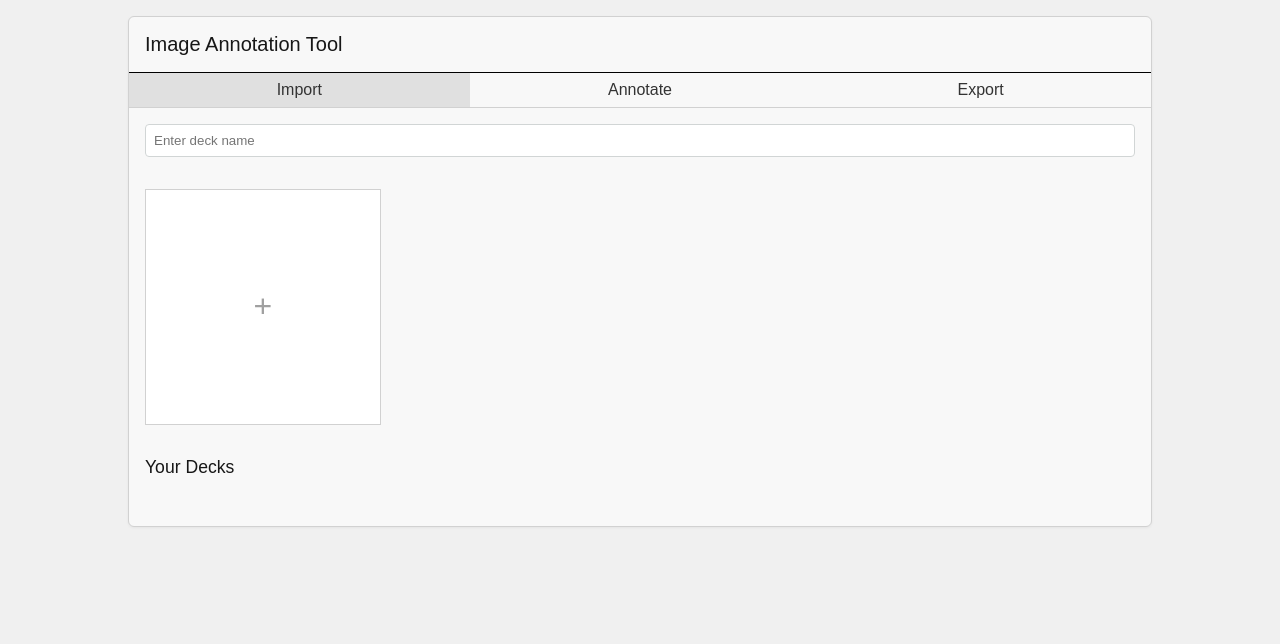
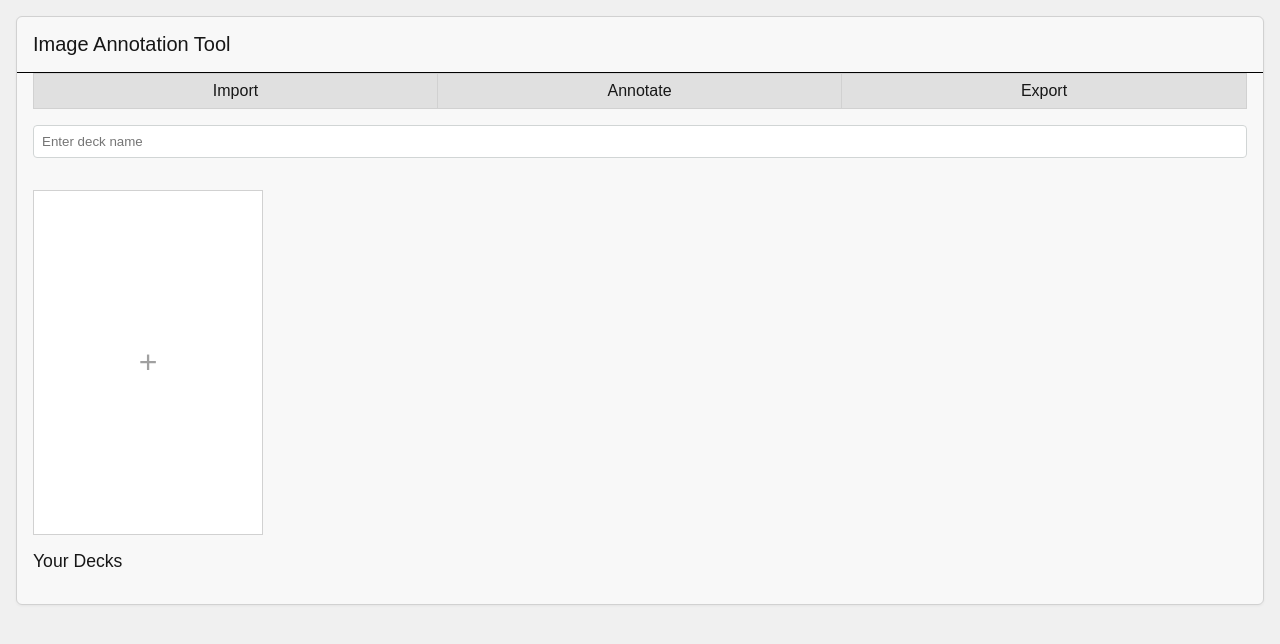
Before and after one commit to ZaynUH/annotation-tool, a Next.js app: page /upload in a window 1280 px wide. Shown: the top 644 px of the page. Built offline with nearby package versions, Linux system fonts and the light colour scheme.

Commit message:
UPLOAD PAGE CSS REWORK

```diff
--- a/styles/UploadPage.module.css
+++ b/styles/UploadPage.module.css
@@ -1,4 +1,4 @@
-/* Page layout */
+/* === Layout === */
 .page {
   min-height: 100vh;
   padding: 1rem;
@@ -8,10 +8,9 @@
   align-items: flex-start;
 }
 
-/* Main card container */
 .card {
   width: 100%;
-  max-width: 1024px;
+  max-width: 1280px;
   background-color: #f8f8f8;
   border: 1px solid #d1d1d1;
   border-radius: 0.375rem;
@@ -19,7 +18,7 @@
   box-shadow: 0 1px 3px rgba(0, 0, 0, 0.05);
 }
 
-/* Title styling */
+/* === Title === */
 .title {
   font-size: 1.25rem;
   font-weight: 500;
@@ -28,31 +27,27 @@
   margin: 0;
 }
 
-/* Toolbar/tabs styling */
+/* === Toolbar Section (highlighted box tabs) === */
 .toolbar {
   display: grid;
   grid-template-columns: repeat(3, 1fr);
-  border-bottom: 1px solid #d1d1d1;
+  border: 1px solid #d1d1d1;
+  margin: 0 1rem;
 }
 
 .tab {
-  padding: 0.5rem 1rem;
+  padding: 0.5rem;
   text-align: center;
-  text-decoration: none;
-  color: #333;
-  transition: background-color 0.2s;
-}
-
-.tab:hover {
-  background-color: #f0f0f0;
-}
-
-.tab.active {
+  border-right: 1px solid #d1d1d1;
   background-color: #e0e0e0;
   font-weight: 500;
 }
 
-/* Input field for deck name */
+.tab:last-child {
+  border-right: none;
+}
+
+/* === Deck Input Section === */
 .deckInput {
   margin: 1rem;
   padding: 0.5rem;
@@ -61,16 +56,17 @@
   border-radius: 4px;
 }
 
-/* Image grid styling */
+/* === Image Grid Upload === */
 .grid {
   display: grid;
-  grid-template-columns: repeat(4, 1fr);
+  grid-template-columns: repeat(5, 1fr);
   gap: 1rem;
   padding: 1rem;
+  padding-bottom: 0;
 }
 
 .gridItem {
-  aspect-ratio: 1;
+  aspect-ratio: 2/3;
   border: 1px solid #d1d1d1;
   background-color: white;
   display: flex;
@@ -86,7 +82,6 @@
   object-fit: contain;
 }
 
-/* Upload button styling */
 .upload {
   position: relative;
   cursor: pointer;
@@ -105,7 +100,7 @@
   cursor: pointer;
 }
 
-/* Preview area styling */
+/* === Preview Panel === */
 .preview {
   margin: 1rem;
   height: 10rem;
@@ -123,7 +118,7 @@
   object-fit: contain;
 }
 
-/* Save button for decks */
+/* === Save Button === */
 .saveButton {
   margin: 1rem;
   padding: 0.5rem 1rem;
@@ -138,40 +133,65 @@
   background-color: #2563eb;
 }
 
-/* Deck list heading */
+/* === Your Decks Section === */
 .subtitle {
   margin: 1rem;
   font-weight: 500;
   font-size: 1.1rem;
 }
 
-/* Deck container grid */
 .decksGrid {
   display: flex;
   flex-wrap: wrap;
   gap: 1rem;
   padding: 1rem;
+  padding-top: 0;
 }
 
-/* Single deck block */
+/* Each deck container */
 .deck {
+  flex: 1;
+  min-width: 300px;
+  max-width: 49%;
+  background: #f9fafb;
   border: 1px solid #d1d5d5;
+  border-radius: 4px;
   padding: 1rem;
-  border-radius: 6px;
-  background: #f9fafb;
-  flex: 1;
-  min-width: 250px;
+  position: relative;
 }
 
-/* Deck heading */
 .deckTitle {
   font-weight: 600;
   margin-bottom: 0.5rem;
 }
 
-/* Thumbnails inside each deck */
+/* Scrollable image strip inside each deck */
 .deckImages {
   display: flex;
   gap: 0.5rem;
   overflow-x: auto;
+  padding-bottom: 0.5rem;
 }
+
+/* Scroll buttons (placeholder, can hook up later) */
+.scrollButton {
+  position: absolute;
+  top: 50%;
+  transform: translateY(-50%);
+  background-color: #e5e7eb;
+  border: 1px solid #d1d5d5;
+  padding: 0.25rem 0.5rem;
+  cursor: pointer;
+}
+
+.scrollButton:hover {
+  background-color: #d1d5db;
+}
+
+.scrollButton.right {
+  right: 0.5rem;
+}
+
+.scrollButton.left {
+  left: 0.5rem;
+}
```
